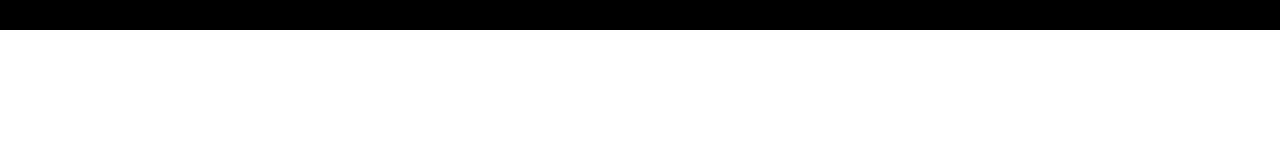
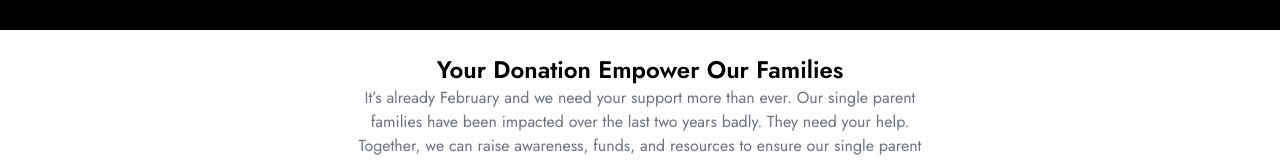
Before and after one commit to Nkusibeni23/Xocare, a React (Vite) app in the folder Frontend/: page / in a window 1280 px wide. Shown: the part 3365-3525 px from the top of the page. Before the commit the page ends 3395 px from the top, so only its background shows below. Built offline with nearby package versions, Linux system fonts and the light colour scheme.

Commit message:
Our Family

```diff
--- a/Frontend/src/App.jsx
+++ b/Frontend/src/App.jsx
@@ -6,6 +6,7 @@ import Background from "./components/Background";
 import Feature from "./components/Feature";
 import Home from "./components/Home";
 import Navbar from "./components/Navbar";
+import OurFamily from "./components/Our-Family";
 import Outreach from "./components/outreach";
 
 export default function App() {
@@ -18,6 +19,7 @@ export default function App() {
       <Outreach />
       <Background />
       <Advancing />
+      <OurFamily />
     </>
   );
 }
--- /dev/null
+++ b/Frontend/src/components/Our-Family.jsx
@@ -0,0 +1,16 @@
+export default function OurFamily() {
+  return (
+    <div className=" flex-col max-w-screen-3xl mx-auto mt-6 items-center justify-center text-center w-[600px]">
+      <h1 className=" text-2xl font-semibold text-black">
+        Your Donation Empower Our Families
+      </h1>
+      <p className=" text-gray-500">
+        It’s already February and we need your support more than ever. Our
+        single parent families have been impacted over the last two years badly.
+        They need your help. Together, we can raise awareness, funds, and
+        resources to ensure our single parent families have everything they need
+        to grow and thrive in 2022!
+      </p>
+    </div>
+  );
+}
```
